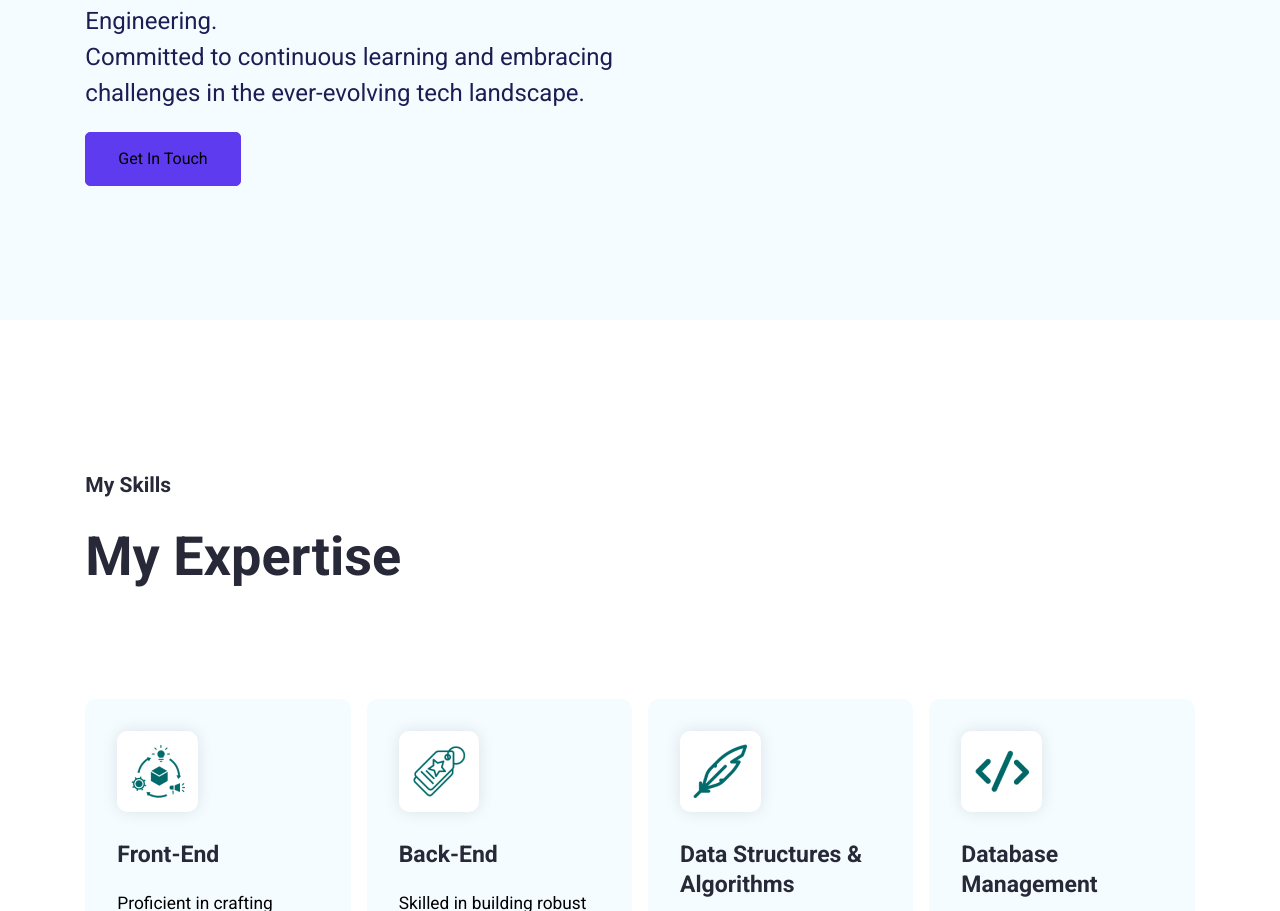
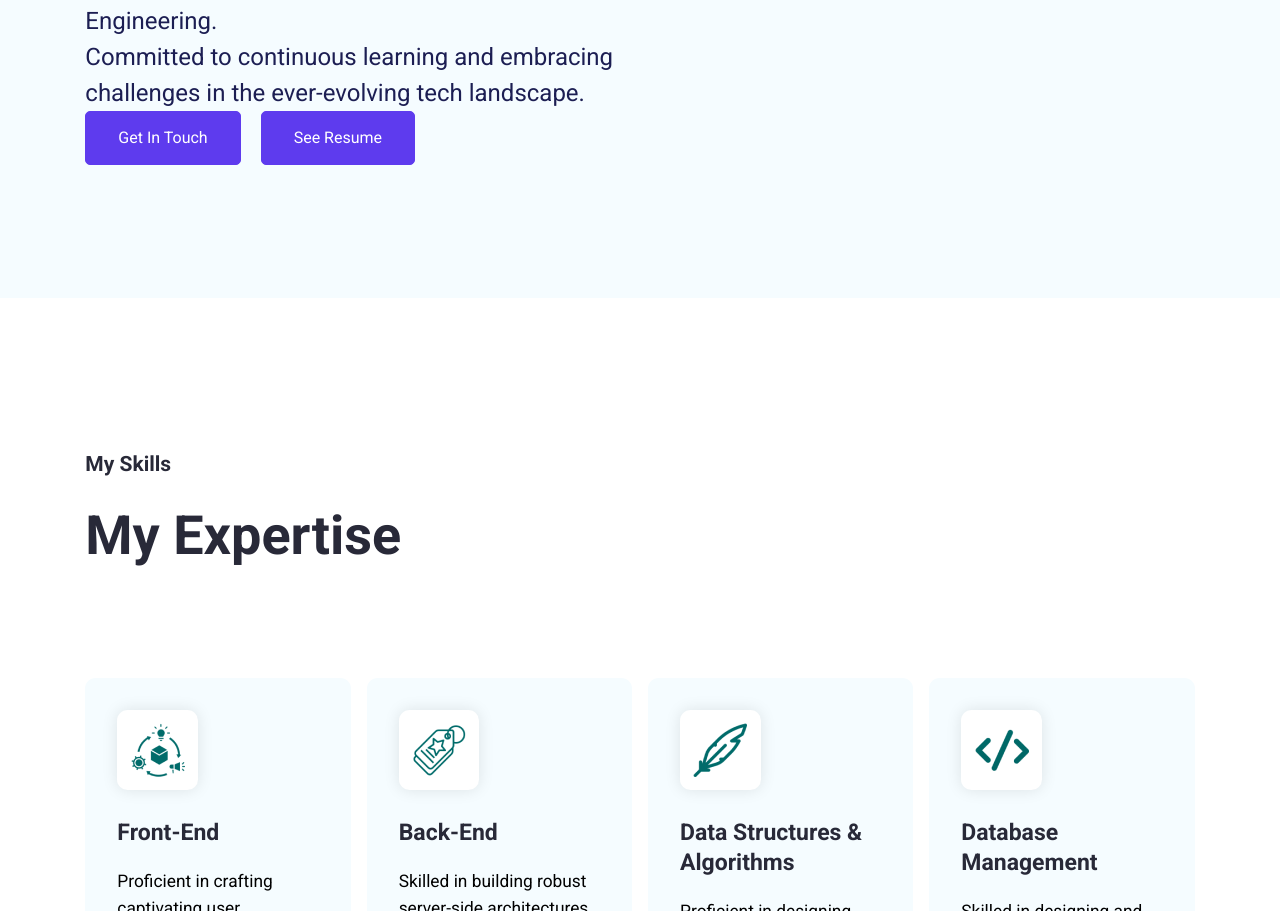
Before and after one commit to PersonUK-Git/portfolio, a React (Create React App) app: page / in a window 1280 px wide. Shown: the part 839-1750 px from the top of the page. Built offline with nearby package versions, Linux system fonts and the light colour scheme.

Commit message:
resume file added

```diff
--- a/src/App.css
+++ b/src/App.css
@@ -25,6 +25,12 @@ p {
   --black: #000000;
   --white: #ffffff;
 }
+
+.btn-container {
+  display: flex;
+  gap: 20px; /* Adjust the gap between buttons as needed */
+}
+
 .btn {
   font-family: "Roboto";
   display: inline-block;
@@ -237,6 +243,7 @@ h2 {
 /* Hero Section Style Ends */
 
 /* Skills Section Style */
+
 .skills--section {
   display: flex;
   padding: 149.33px 85.33px;
@@ -268,6 +275,9 @@ h2 {
   border-radius: 10.6px;
   background: var(--bg-shade);
   min-height: 250px;
+
+
+
 }
 .skills--section--card:hover {
   border-bottom: 4px solid var(--primary);
@@ -305,7 +315,12 @@ h2 {
   font-weight: 400;
   line-height: 32px;
 }
-/* Skills Style Ends */
+
+
+
+
+
+/* Additional styling for front and back faces if needed */
 
 /* About Us */
 .about--section {
--- a/src/Pages/Home/HeroSection.jsx
+++ b/src/Pages/Home/HeroSection.jsx
@@ -1,6 +1,31 @@
 import { Link } from "react-router-dom";
+import { useState } from "react";
 import "../../App.css"
 export default function HeroSection() {
+
+
+
+  const handleExternalLinkClick = (url) => {
+    window.open(url, "_blank");
+  };
+
+
+
+  const [displayResume, setDisplayResume] = useState(false);
+
+  const openResumeInNewWindow = (resumePath) => {
+    const newWindow = window.open(resumePath, "_blank", "fullscreen=yes");
+    if (newWindow) {
+      newWindow.focus();
+
+      const anchor = document.createElement('a');
+    anchor.href = resumePath;
+    anchor.download = 'Prateek_resume.pdf';
+    anchor.click();
+    } else {
+      alert("Your browser is blocking pop-ups. Please allow pop-ups and try again.");
+    }
+  };
   return (
     <section id="heroSection" className="hero--section">
       <div className="hero--section--content--box">
@@ -18,11 +43,29 @@ export default function HeroSection() {
             <br /> Committed to continuous learning and embracing challenges in the ever-evolving tech landscape.
           </p>
         </div>
-        <button className="btn btn-primary">
-          <Link className="link" to="https://www.linkedin.com/in/prateek-sharma-1b4882264/">
+
+        <div className="btn-container">
+        <button className="btn btn-primary" onClick={() => {
+          handleExternalLinkClick("https://www.linkedin.com/in/prateek-sharma-1b4882264/")
+        }}>
+
           Get In Touch
-          </Link>
+
         </button>
+
+
+            <button className="btn btn-primary" onClick={() => {
+      openResumeInNewWindow("./assets/Prateek_resume.pdf");
+    }}>
+      See Resume
+    </button>
+
+        {displayResume && (
+        <div className="resume-container">
+          <embed src="./img/Prateek_resume.pdf" type="application/pdf" width="100%" height="600px" />
+        </div>
+      )}
+        </div>
       </div>
       <div className="hero--section--img">
         <img src="./img/hero_img.png" alt="Hero Section" />
```
Also changed, not shown: 1 other file (tests, documents, lock files or other folders).
